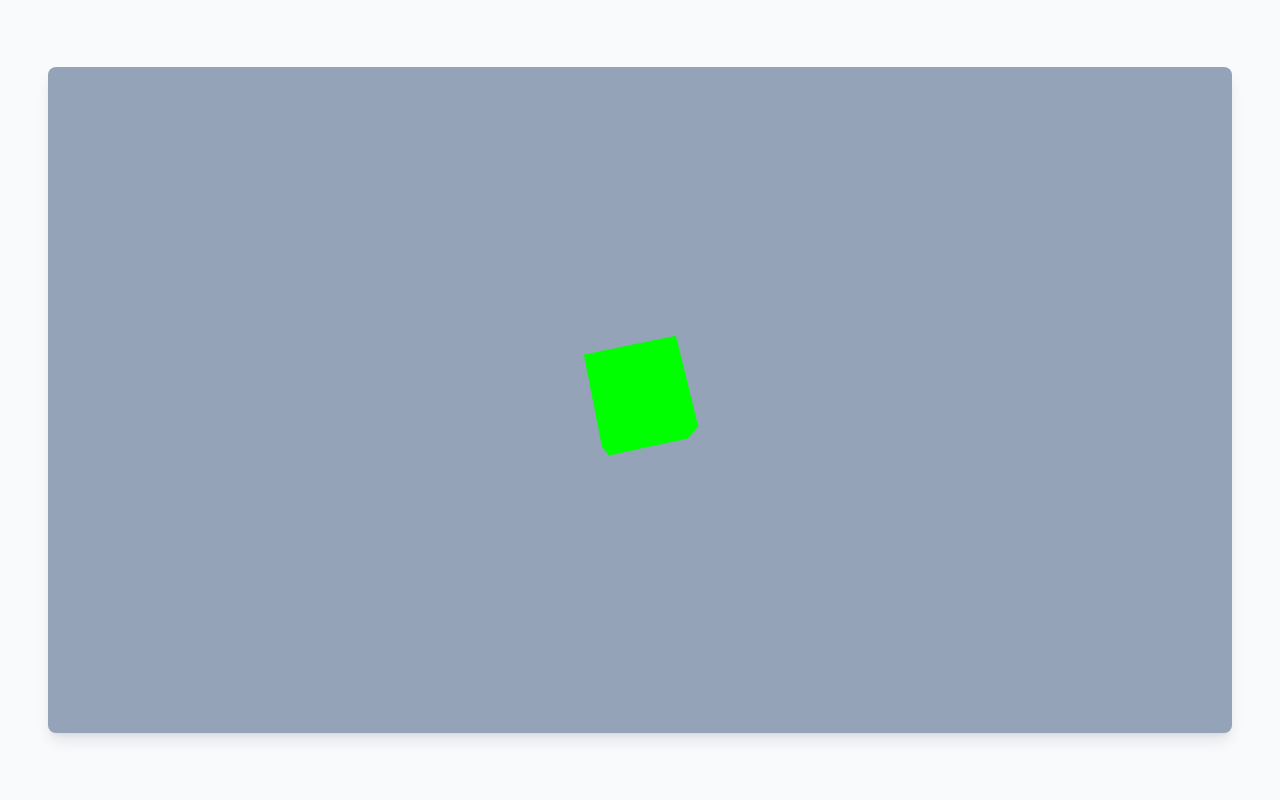
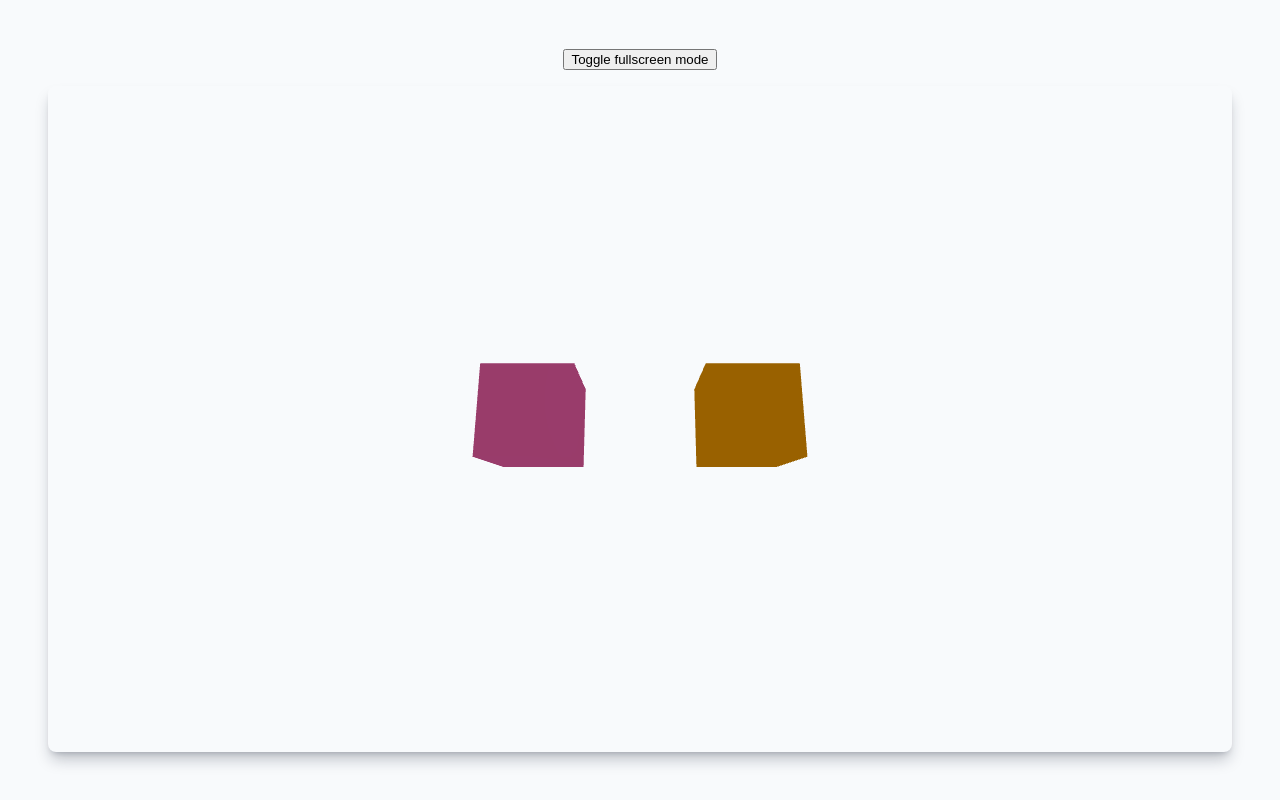
Before and after one commit to salazarr-js/three-app, a website built with Vite: page index.html in a window 1280 px wide. Built offline with nearby package versions, Linux system fonts and the light colour scheme.

Commit message:
replicate three react initial example

```diff
--- a/index.html
+++ b/index.html
@@ -7,6 +7,7 @@
     <title>Three App</title>
   </head>
   <body>
+    <button id="toogleFullscreen">Toggle fullscreen mode</button>
     <div id="three-app" class="three-app"></div>
 
     <script type="module" src="/src/main.ts"></script>
--- a/package.json
+++ b/package.json
@@ -9,12 +9,12 @@
   },
   "devDependencies": {
     "@types/node": "^18.15.5",
-    "@types/three": "^0.149.0",
+    "@types/three": "^0.150.0",
     "sass": "^1.59.3",
     "typescript": "^4.9.3",
     "vite": "^4.2.0"
   },
   "dependencies": {
-    "three": "^0.150.1"
+    "three": "^0.151.0"
   }
 }
--- a/src/core.ts
+++ b/src/core.ts
@@ -1,4 +1,5 @@
-import { Scene, PerspectiveCamera, WebGLRenderer, Vector3 } from 'three'
+import * as THREE from 'three'
+import { Scene, PerspectiveCamera, WebGLRenderer, Vector3, sRGBEncoding, } from 'three'
 import type { ThreeAppParams, ThreeApp, ThreeAppState, ThreeAppSizes } from './models'
 import {
   onResize, onFullscreenModeChange,
@@ -32,19 +33,18 @@ function createThreeCamera(initialWidth: number, initialHeight: number) {
 /** Create a `renderer` with defaults and props */
 function createThreeRenderer(initialWidth: number, initialHeight: number) {
   const renderer = new WebGLRenderer({
+    alpha: true,
     antialias: true,
-    alpha: true,
     powerPreference: 'high-performance'
   })
   renderer.setSize(initialWidth, initialHeight)
   renderer.setPixelRatio(getPixelRatio())
 
-    // TODO: `ColorEncoding` & `ToneMapping`
+    // `ColorEncoding` & `ToneMapping`
     // renderer.toneMapping = ACESFilmicToneMapping
-    // renderer.outputEncoding = sRGBEncoding
-    // renderer.toneMappingExposure = 1
-    // TODO: `shadows`
-    // renderer.shadowMap.enabled = props?.shadow || true
+    renderer.outputEncoding = sRGBEncoding
+    // `shadows`
+    // renderer.shadowMap.enabled = true
     // renderer.shadowMap.type = PCFShadowMap
     // renderer.shadowMap.type = PCFSoftShadowMap
     // renderer.physicallyCorrectLights = true
@@ -79,6 +79,12 @@ export async function createThreeApp(params: ThreeAppParams): Promise<ThreeApp>
       if (state.isFullscreenMode)
         return { width: window.innerWidth, height: window.innerHeight }
       return { width: container.clientWidth, height: container.clientHeight }
+    },
+    toggleFullscreenMode() {
+      if (document.fullscreenElement !== null)
+        document.exitFullscreen()
+      else
+        renderer.domElement.requestFullscreen()
     }
   }
 
@@ -99,17 +105,11 @@ export async function createThreeApp(params: ThreeAppParams): Promise<ThreeApp>
       .forEach(fsModeCb => fsModeCb({ ...state }))
   }
 
-  /** */
-  function toggleFullscreenMode() {
-    if (document.fullscreenElement !== null)
-      document.exitFullscreen()
-    else
-      renderer.domElement.requestFullscreen()
-  }
 
   /** */
   await (async function () {
     // ColorManagement
+    THREE.ColorManagement.enabled = true
 
     // RESIZE
     const resizeObserver = new ResizeObserver(([entry]) => {
@@ -127,7 +127,6 @@ export async function createThreeApp(params: ThreeAppParams): Promise<ThreeApp>
   return {
     ...state,
     render,
-    toggleFullscreenMode,
     start: () => renderer.setAnimationLoop(render),
     stop: () => renderer.setAnimationLoop(null),
   }
--- a/src/main.ts
+++ b/src/main.ts
@@ -1,4 +1,4 @@
-import { BoxGeometry, MeshBasicMaterial, Mesh } from 'three'
+import { BoxGeometry, Mesh, Color, AmbientLight, MeshStandardMaterial, SpotLight, PointLight } from 'three'
 import { createThreeApp, onRender } from './index'
 // DEMO STYLES
 import './style.scss'
@@ -8,27 +8,60 @@ import './style.scss'
 (async function() {
 
   /** */
-  function createCube() {
-    const geometry = new BoxGeometry( 1, 1, 1 );
-    const material = new MeshBasicMaterial({ color: 0x00ff00 });
-    const cube = new Mesh( geometry, material );
+  function createCube(props: Record<string, any>) {
+    const geometry = new BoxGeometry( 1, 1, 1 )
+    const material = new MeshStandardMaterial({ color: new Color(props.color ?? 'orange') })
+    const cube = new Mesh( geometry, material )
 
-    onRender(_=> {
+    const [x, y, z] = props.position
+    cube.position.set(x, y, z)
+
+    onRender(_ => {
       cube.rotation.x += 0.01
-      cube.rotation.y += 0.01
     })
 
     return cube
   }
 
+  function createSpotlight(props: any) {
+    const light = new SpotLight()
+
+    const [x, y, z] = props.position
+    light.position.set(x, y, z)
+
+    light.angle = props.angle ?? light.angle
+    light.penumbra = props.penumbra ?? light.penumbra
+
+    return light
+  }
+
+  function createPointLight(position: number[]) {
+    const light = new PointLight()
+
+    const [x, y, z] = position
+    light.position.set(x,y,z)
+    return light
+  }
+
   const app = await createThreeApp({
     container: document.getElementById('three-app')!,
     onInit({ scene }) {
-      const cube = createCube()
+      const cube1 = createCube({ color: 'orange', position: [1.2, 0, 0] })
+      const cube2 = createCube({ color: 'hotpink', position: [-1.2, 0, 0] })
 
-      scene.add(cube)
+      scene.add(
+        new AmbientLight(new Color('white'), 1),
+        createSpotlight({ position: [10, 10, 10], angle: 0.15, penumbra: 1 }),
+        createPointLight([-10, -10, -10]),
+        cube1, cube2,
+      )
     }
   })
 
   app.start()
+
+  document.getElementById('toogleFullscreen')
+    ?.addEventListener('click', _ => {
+      app.toggleFullscreenMode()
+    })
 })()
--- a/src/style.scss
+++ b/src/style.scss
@@ -3,8 +3,8 @@ $color-slate-300: #cbd5e1;
 $color-slate-400: #94a3b8;
 $color-slate-900: #0f172a;
 
-$shadow-lg: 0 10px 15px -3px rgb($color-slate-900, 0.1),
-            0 4px 6px -4px rgb($color-slate-900, 0.1);
+$shadow-lg: 0 10px 15px -3px rgb($color-slate-900, 0.25),
+            0 4px 6px -4px rgb($color-slate-900, 0.25);
 
 html {
   margin: 0;
@@ -36,6 +36,6 @@ body {
   box-shadow: $shadow-lg;
   aspect-ratio: 16 / 9;
   border-radius: 8px;
-  background-color: $color-slate-400;
+  // background-color: $color-slate-300;
   canvas { }
 }
```
Also changed, not shown: src/models.ts (+3 -4 lines), README.md, 1 other file.
